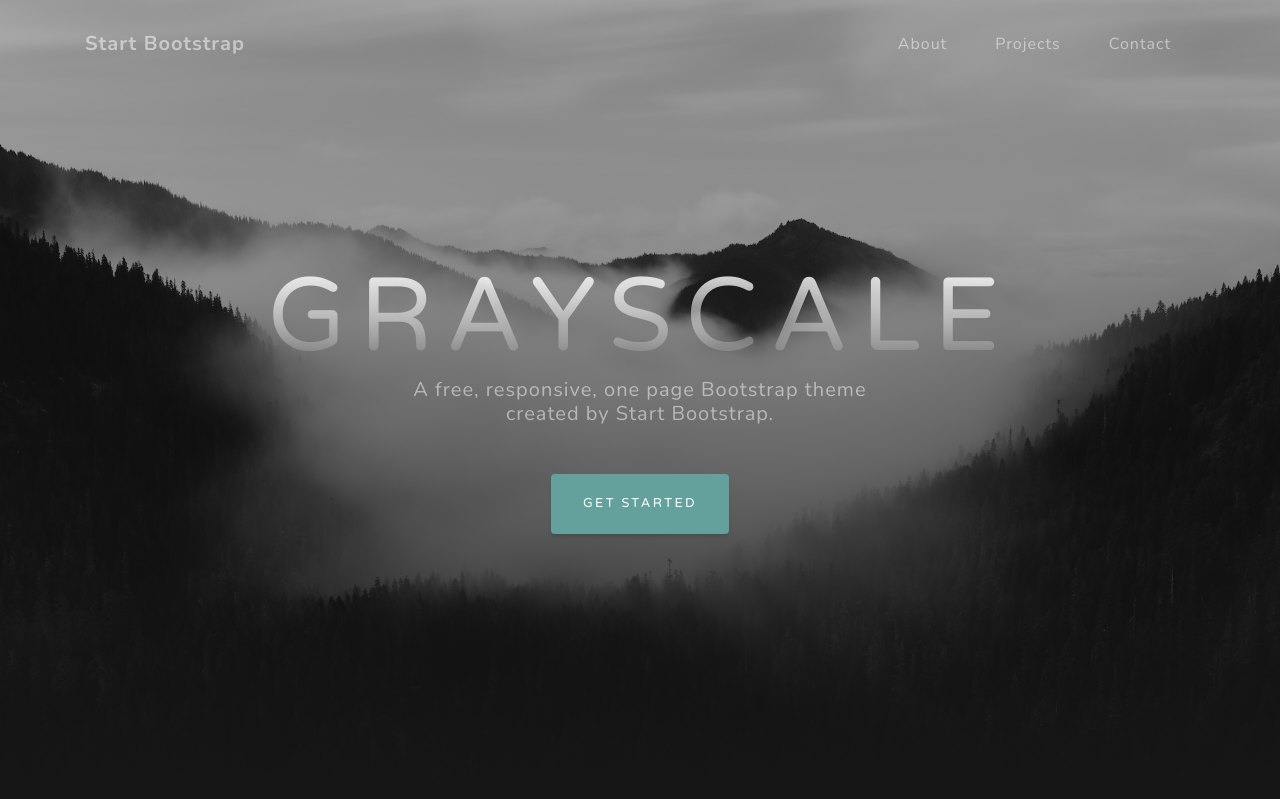
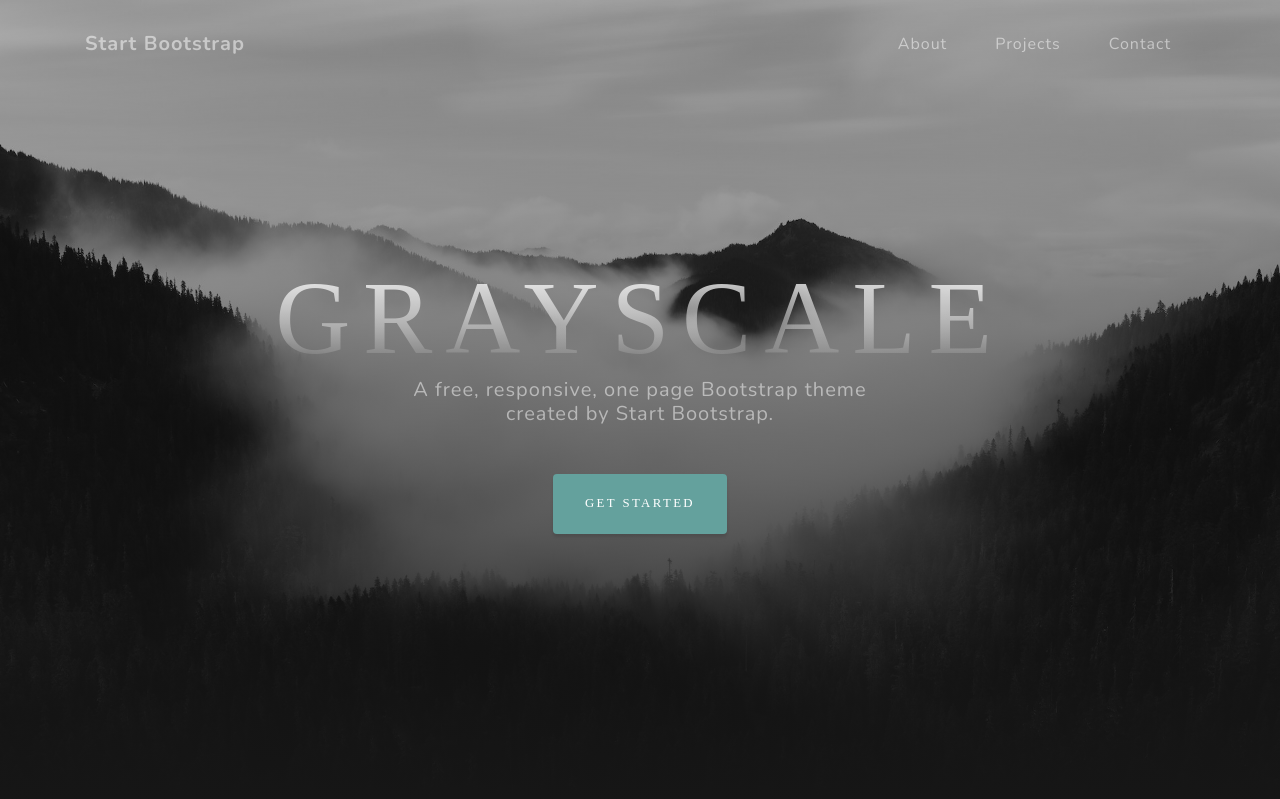
Before and after one commit to victorwilker12/audioPV, a Rails app: page / in a window 1280 px wide. Shown: the top 799 px of the page. Run offline with Rails 7, Linux system fonts and the light colour scheme; style sheets or scripts are compiled from the project's sources.

Commit message:
remove import  font

```diff
--- a/app/assets/stylesheets/application.scss
+++ b/app/assets/stylesheets/application.scss
@@ -1,6 +1,5 @@
 
   @import "vendor/bootstrap/css/bootstrap.min";
   @import "vendor/fontawesome-free/css/all.min";
-  @import "https://fonts.googleapis.com/css?family=Varela+Round";
   @import "https://fonts.googleapis.com/css?family=Nunito:200,200i,300,300i,400,400i,600,600i,700,700i,800,800i,900,900i";
   @import "css/grayscale.min";
```
